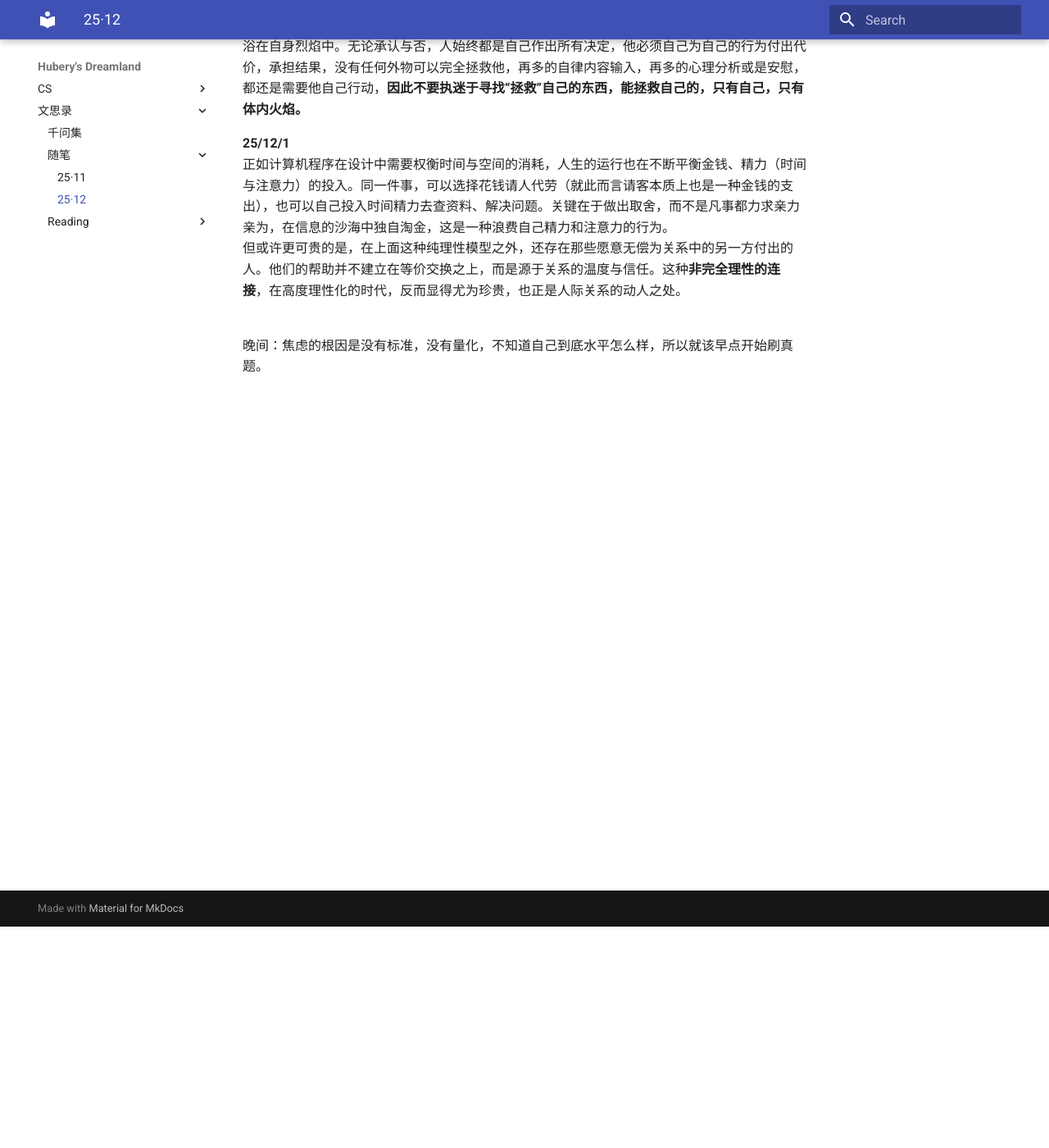
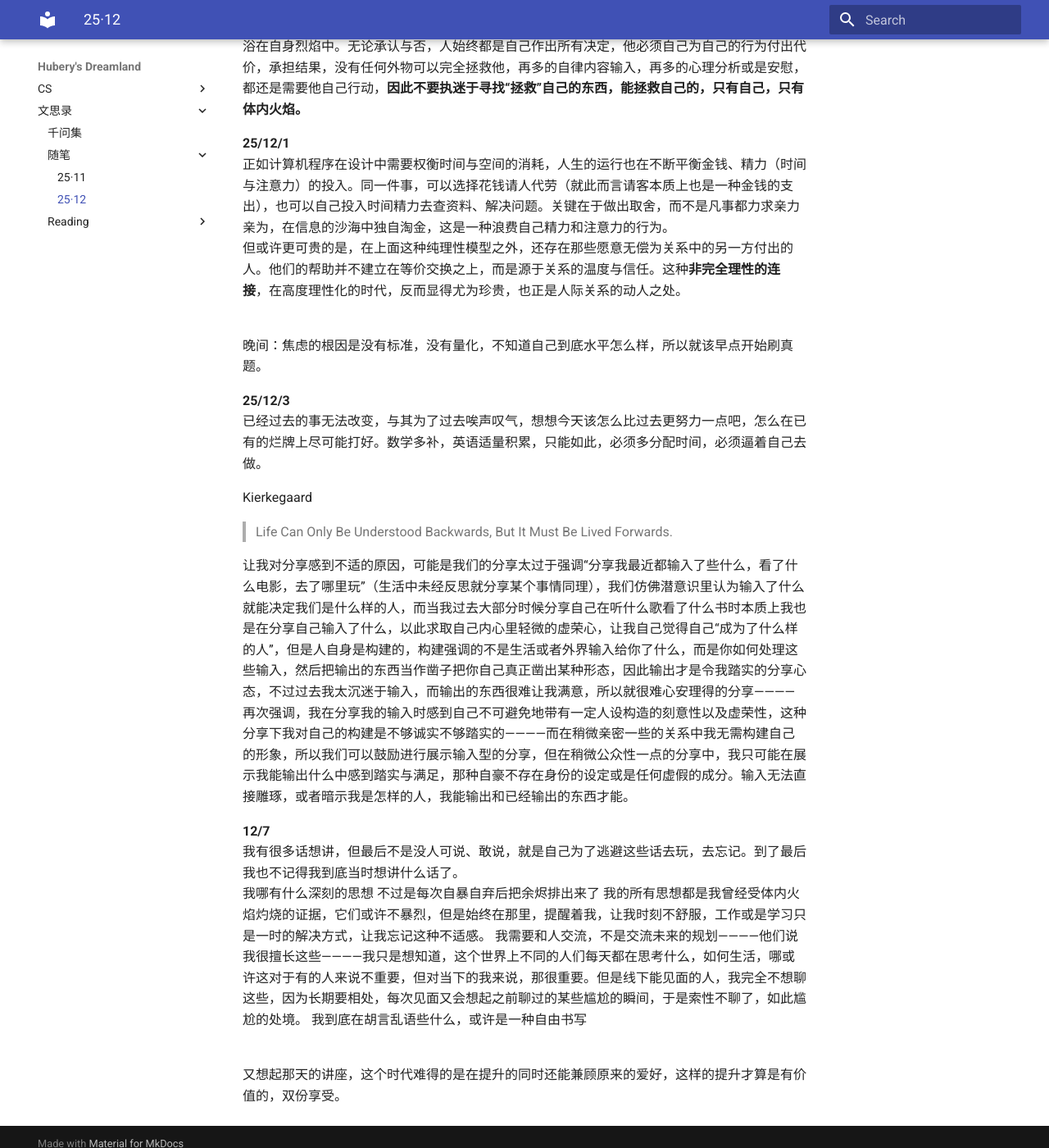
Before and after one commit to hubery258/dreamland-hubery, an MkDocs documentation site: the page built from docs/life/pieces/25_12.md, in a window 1280 px wide and 1400 px high, scrolled down 270 px. Shown: the whole window at 82% size. Built offline with MkDocs 1.6.1 and Material for MkDocs 9.7.7, drawn with Linux system fonts in a browser that asks for light colours.

Commit message:
小更新

```diff
--- a/docs/life/pieces/25_12.md
+++ b/docs/life/pieces/25_12.md
@@ -9,3 +9,23 @@
 
 <br>
 晚间：焦虑的根因是没有标准，没有量化，不知道自己到底水平怎么样，所以就该早点开始刷真题。
+
+**25/12/3**<br>
+已经过去的事无法改变，与其为了过去唉声叹气，想想今天该怎么比过去更努力一点吧，怎么在已有的烂牌上尽可能打好。数学多补，英语适量积累，只能如此，必须多分配时间，必须逼着自己去做。
+
+Kierkegaard
+> Life Can Only Be Understood Backwards, But It Must Be Lived Forwards.
+
+让我对分享感到不适的原因，可能是我们的分享太过于强调“分享我最近都输入了些什么，看了什么电影，去了哪里玩”（生活中未经反思就分享某个事情同理），我们仿佛潜意识里认为输入了什么就能决定我们是什么样的人，而当我过去大部分时候分享自己在听什么歌看了什么书时本质上我也是在分享自己输入了什么，以此求取自己内心里轻微的虚荣心，让我自己觉得自己“成为了什么样的人”，但是人自身是构建的，构建强调的不是生活或者外界输入给你了什么，而是你如何处理这些输入，然后把输出的东西当作凿子把你自己真正凿出某种形态，因此输出才是令我踏实的分享心态，不过过去我太沉迷于输入，而输出的东西很难让我满意，所以就很难心安理得的分享————再次强调，我在分享我的输入时感到自己不可避免地带有一定人设构造的刻意性以及虚荣性，这种分享下我对自己的构建是不够诚实不够踏实的————而在稍微亲密一些的关系中我无需构建自己的形象，所以我们可以鼓励进行展示输入型的分享，但在稍微公众性一点的分享中，我只可能在展示我能输出什么中感到踏实与满足，那种自豪不存在身份的设定或是任何虚假的成分。输入无法直接雕琢，或者暗示我是怎样的人，我能输出和已经输出的东西才能。
+
+**12/7**<br>
+我有很多话想讲，但最后不是没人可说、敢说，就是自己为了逃避这些话去玩，去忘记。到了最后我也不记得我到底当时想讲什么话了。
+<br>
+我哪有什么深刻的思想
+不过是每次自暴自弃后把余烬排出来了
+我的所有思想都是我曾经受体内火焰灼烧的证据，它们或许不暴烈，但是始终在那里，提醒着我，让我时刻不舒服，工作或是学习只是一时的解决方式，让我忘记这种不适感。
+我需要和人交流，不是交流未来的规划————他们说我很擅长这些————我只是想知道，这个世界上不同的人们每天都在思考什么，如何生活，哪或许这对于有的人来说不重要，但对当下的我来说，那很重要。但是线下能见面的人，我完全不想聊这些，因为长期要相处，每次见面又会想起之前聊过的某些尴尬的瞬间，于是索性不聊了，如此尴尬的处境。
+我到底在胡言乱语些什么，或许是一种自由书写
+
+<br>
+又想起那天的讲座，这个时代难得的是在提升的同时还能兼顾原来的爱好，这样的提升才算是有价值的，双份享受。
```
Also changed, not shown: docs/cs/github/index.md (added, +6 -0 lines), docs/life/article/19.md (added, +1 -0 lines), docs/project/PM.md (added, +16 -0 lines), docs/project/project1_money.md (added, +65 -0 lines).
